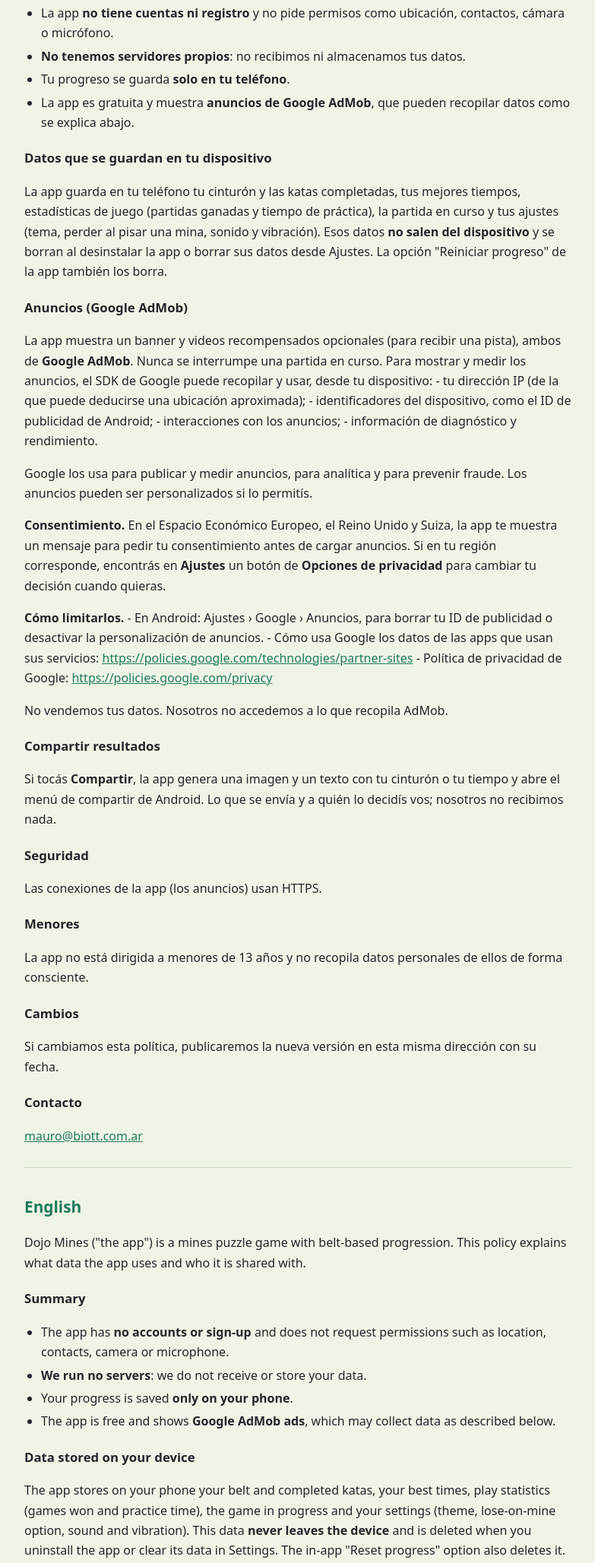
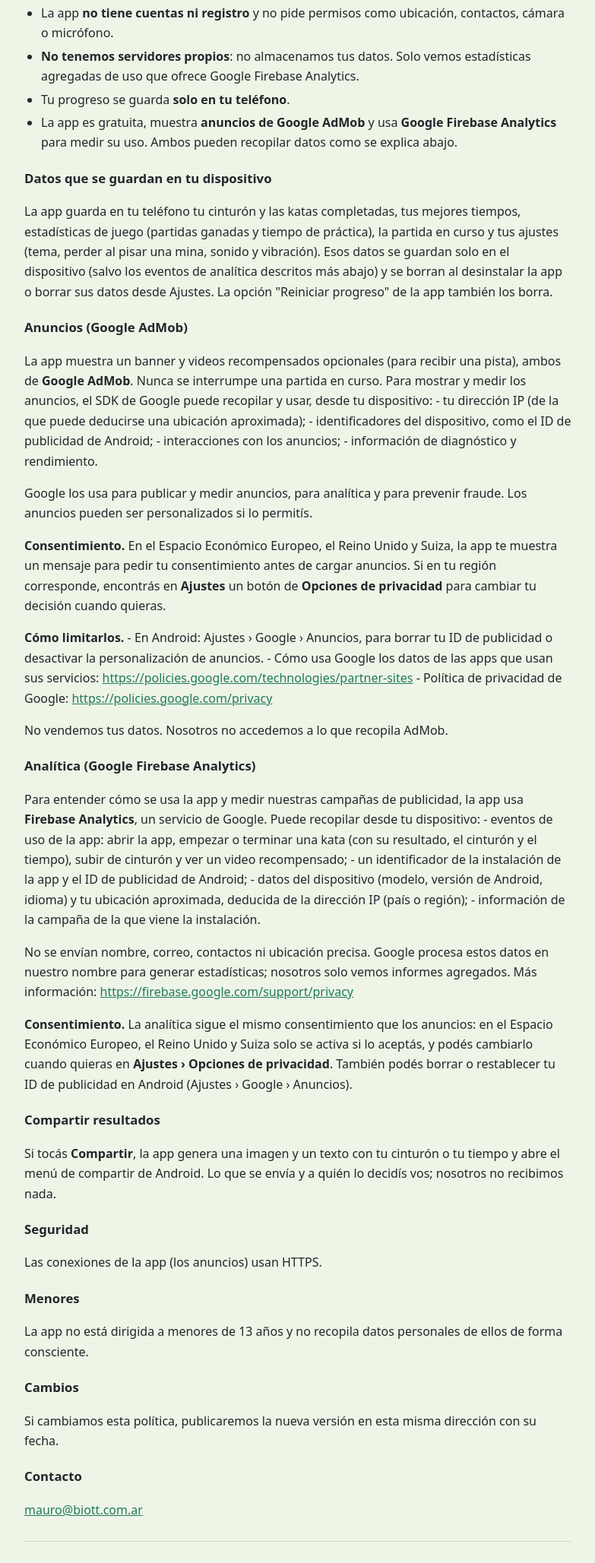
Before and after one commit to biottmau/dojomines_privacy, a plain HTML site: page index.html in a window 1280 px wide. Shown: the part 540-2597 px from the top of the page at 76% size, without its empty margins (248-1031 px from the left). Drawn offline with Linux system fonts and the light colour scheme.

Commit message:
Agrega Firebase Analytics a la política de privacidad
Nueva sección de analítica (datos recopilados, consentimiento UMP) y ajuste
de las frases sobre almacenamiento de datos.

Co-Authored-By: Claude Sonnet 5.5 <noreply@anthropic.com>

```diff
--- a/index.html
+++ b/index.html
@@ -30,7 +30,7 @@
 </div></header>
 <main>
 <h1 id="politica-de-privacidad-privacy-policy-dojo-mines">Política de privacidad / Privacy Policy — Dojo Mines</h1>
-<p><strong>Última actualización / Last updated:</strong> 11 de noviembre de 2026 / November 11, 2026
+<p><strong>Última actualización / Last updated:</strong> 16 de noviembre de 2026 / November 16, 2026
 <strong>Responsable / Controller:</strong> MAURICIO JAVIER BIOTT — <a href="mailto:mauro@biott.com.ar">mauro@biott.com.ar</a></p>
 <p><a href="#español">Español</a> · <a href="#english">English</a></p>
 <hr />
@@ -39,12 +39,12 @@
 <h3 id="resumen">Resumen</h3>
 <ul>
 <li>La app <strong>no tiene cuentas ni registro</strong> y no pide permisos como ubicación, contactos, cámara o micrófono.</li>
-<li><strong>No tenemos servidores propios</strong>: no recibimos ni almacenamos tus datos.</li>
+<li><strong>No tenemos servidores propios</strong>: no almacenamos tus datos. Solo vemos estadísticas agregadas de uso que ofrece Google Firebase Analytics.</li>
 <li>Tu progreso se guarda <strong>solo en tu teléfono</strong>.</li>
-<li>La app es gratuita y muestra <strong>anuncios de Google AdMob</strong>, que pueden recopilar datos como se explica abajo.</li>
+<li>La app es gratuita, muestra <strong>anuncios de Google AdMob</strong> y usa <strong>Google Firebase Analytics</strong> para medir su uso. Ambos pueden recopilar datos como se explica abajo.</li>
 </ul>
 <h3 id="datos-que-se-guardan-en-tu-dispositivo">Datos que se guardan en tu dispositivo</h3>
-<p>La app guarda en tu teléfono tu cinturón y las katas completadas, tus mejores tiempos, estadísticas de juego (partidas ganadas y tiempo de práctica), la partida en curso y tus ajustes (tema, perder al pisar una mina, sonido y vibración). Esos datos <strong>no salen del dispositivo</strong> y se borran al desinstalar la app o borrar sus datos desde Ajustes. La opción "Reiniciar progreso" de la app también los borra.</p>
+<p>La app guarda en tu teléfono tu cinturón y las katas completadas, tus mejores tiempos, estadísticas de juego (partidas ganadas y tiempo de práctica), la partida en curso y tus ajustes (tema, perder al pisar una mina, sonido y vibración). Esos datos se guardan solo en el dispositivo (salvo los eventos de analítica descritos más abajo) y se borran al desinstalar la app o borrar sus datos desde Ajustes. La opción "Reiniciar progreso" de la app también los borra.</p>
 <h3 id="anuncios-google-admob">Anuncios (Google AdMob)</h3>
 <p>La app muestra un banner y videos recompensados opcionales (para recibir una pista), ambos de <strong>Google AdMob</strong>. Nunca se interrumpe una partida en curso. Para mostrar y medir los anuncios, el SDK de Google puede recopilar y usar, desde tu dispositivo:
 - tu dirección IP (de la que puede deducirse una ubicación aproximada);
@@ -58,6 +58,14 @@
 - Cómo usa Google los datos de las apps que usan sus servicios: <a href="https://policies.google.com/technologies/partner-sites" rel="noopener">https://policies.google.com/technologies/partner-sites</a>
 - Política de privacidad de Google: <a href="https://policies.google.com/privacy" rel="noopener">https://policies.google.com/privacy</a></p>
 <p>No vendemos tus datos. Nosotros no accedemos a lo que recopila AdMob.</p>
+<h3 id="analitica-google-firebase-analytics">Analítica (Google Firebase Analytics)</h3>
+<p>Para entender cómo se usa la app y medir nuestras campañas de publicidad, la app usa <strong>Firebase Analytics</strong>, un servicio de Google. Puede recopilar desde tu dispositivo:
+- eventos de uso de la app: abrir la app, empezar o terminar una kata (con su resultado, el cinturón y el tiempo), subir de cinturón y ver un video recompensado;
+- un identificador de la instalación de la app y el ID de publicidad de Android;
+- datos del dispositivo (modelo, versión de Android, idioma) y tu ubicación aproximada, deducida de la dirección IP (país o región);
+- información de la campaña de la que viene la instalación.</p>
+<p>No se envían nombre, correo, contactos ni ubicación precisa. Google procesa estos datos en nuestro nombre para generar estadísticas; nosotros solo vemos informes agregados. Más información: <a href="https://firebase.google.com/support/privacy" rel="noopener">https://firebase.google.com/support/privacy</a></p>
+<p><strong>Consentimiento.</strong> La analítica sigue el mismo consentimiento que los anuncios: en el Espacio Económico Europeo, el Reino Unido y Suiza solo se activa si lo aceptás, y podés cambiarlo cuando quieras en <strong>Ajustes › Opciones de privacidad</strong>. También podés borrar o restablecer tu ID de publicidad en Android (Ajustes › Google › Anuncios).</p>
 <h3 id="compartir-resultados">Compartir resultados</h3>
 <p>Si tocás <strong>Compartir</strong>, la app genera una imagen y un texto con tu cinturón o tu tiempo y abre el menú de compartir de Android. Lo que se envía y a quién lo decidís vos; nosotros no recibimos nada.</p>
 <h3 id="seguridad">Seguridad</h3>
@@ -74,12 +82,12 @@
 <h3 id="summary">Summary</h3>
 <ul>
 <li>The app has <strong>no accounts or sign-up</strong> and does not request permissions such as location, contacts, camera or microphone.</li>
-<li><strong>We run no servers</strong>: we do not receive or store your data.</li>
+<li><strong>We run no servers</strong>: we do not store your data. We only see aggregated usage statistics provided by Google Firebase Analytics.</li>
 <li>Your progress is saved <strong>only on your phone</strong>.</li>
-<li>The app is free and shows <strong>Google AdMob ads</strong>, which may collect data as described below.</li>
+<li>The app is free, shows <strong>Google AdMob ads</strong> and uses <strong>Google Firebase Analytics</strong> to measure its use. Both may collect data as described below.</li>
 </ul>
 <h3 id="data-stored-on-your-device">Data stored on your device</h3>
-<p>The app stores on your phone your belt and completed katas, your best times, play statistics (games won and practice time), the game in progress and your settings (theme, lose-on-mine option, sound and vibration). This data <strong>never leaves the device</strong> and is deleted when you uninstall the app or clear its data in Settings. The in-app "Reset progress" option also deletes it.</p>
+<p>The app stores on your phone your belt and completed katas, your best times, play statistics (games won and practice time), the game in progress and your settings (theme, lose-on-mine option, sound and vibration). This data is kept only on the device (except the analytics events described below) and is deleted when you uninstall the app or clear its data in Settings. The in-app "Reset progress" option also deletes it.</p>
 <h3 id="ads-google-admob">Ads (Google AdMob)</h3>
 <p>The app shows a banner and optional rewarded videos (to receive a hint), both from <strong>Google AdMob</strong>. A game in progress is never interrupted. To serve and measure ads, the Google SDK may collect and use from your device:
 - your IP address (from which an approximate location can be inferred);
@@ -93,6 +101,14 @@
 - How Google uses data from apps that use its services: <a href="https://policies.google.com/technologies/partner-sites" rel="noopener">https://policies.google.com/technologies/partner-sites</a>
 - Google Privacy Policy: <a href="https://policies.google.com/privacy" rel="noopener">https://policies.google.com/privacy</a></p>
 <p>We do not sell your data. We do not have access to what AdMob collects.</p>
+<h3 id="analytics-google-firebase-analytics">Analytics (Google Firebase Analytics)</h3>
+<p>To understand how the app is used and to measure our advertising campaigns, the app uses <strong>Firebase Analytics</strong>, a Google service. It may collect from your device:
+- app usage events: opening the app, starting or finishing a kata (with its result, belt and time), moving up a belt and watching a rewarded video;
+- an identifier of the app installation and the Android advertising ID;
+- device data (model, Android version, language) and your approximate location, inferred from the IP address (country or region);
+- information about the campaign the install came from.</p>
+<p>No name, email, contacts or precise location are sent. Google processes this data on our behalf to produce statistics; we only see aggregated reports. More information: <a href="https://firebase.google.com/support/privacy" rel="noopener">https://firebase.google.com/support/privacy</a></p>
+<p><strong>Consent.</strong> Analytics follows the same consent as ads: in the European Economic Area, the United Kingdom and Switzerland it is only enabled if you accept, and you can change your choice at any time in <strong>Settings › Privacy options</strong>. You can also delete or reset your advertising ID on Android (Settings › Google › Ads).</p>
 <h3 id="sharing-results">Sharing results</h3>
 <p>If you tap <strong>Share</strong>, the app creates an image and a text with your belt or your time and opens Android's share sheet. What is sent and to whom is your choice; we receive nothing.</p>
 <h3 id="security">Security</h3>
```
